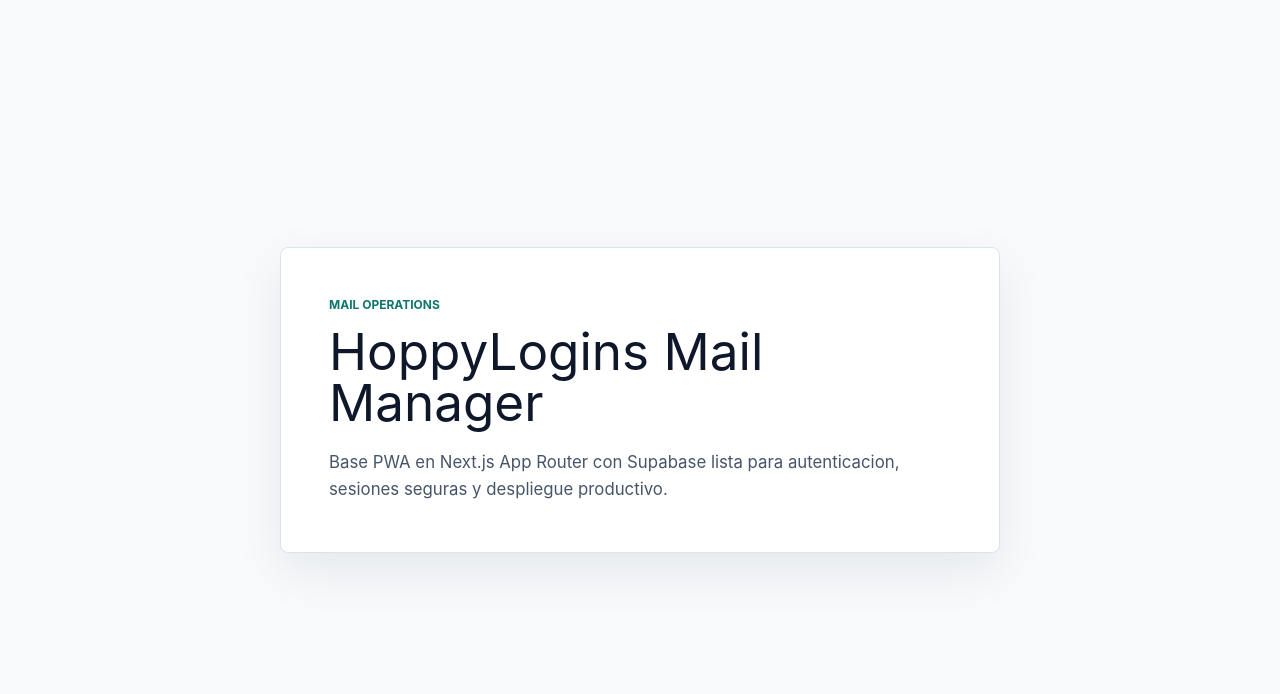
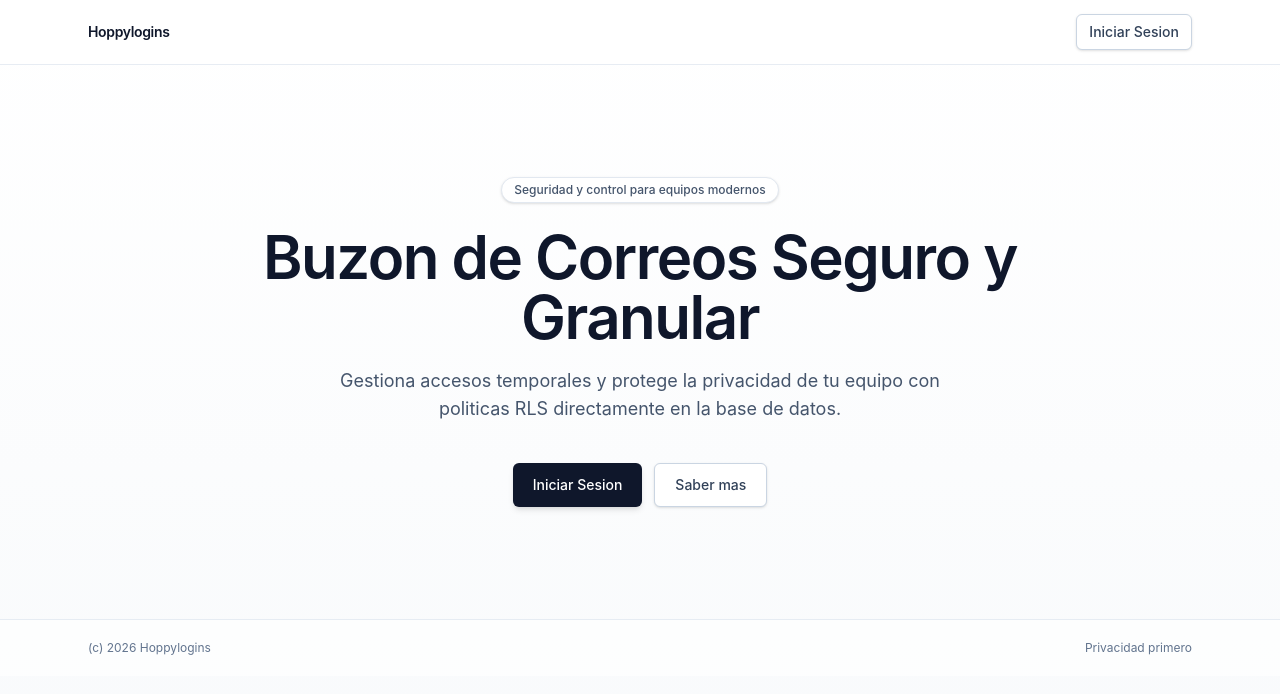
Before and after one commit to tfeeney0/HOPPYLOGINS, a Next.js app: page / in a window 1280 px wide. Shown: the top 694 px of the page. Built offline with nearby package versions, Linux system fonts and the light colour scheme; no server answers.

Commit message:
feat: improve landing page

```diff
--- a/app/page.tsx
+++ b/app/page.tsx
@@ -1,14 +1,88 @@
-export default function Home() {
+import Link from "next/link";
+import { createServerClient } from "@/utils/supabase/server";
+
+type CtaConfig = {
+  href: "/dashboard" | "/login";
+  label: "Ir al Dashboard" | "Iniciar Sesion";
+};
+
+async function getPrimaryCta(): Promise<CtaConfig> {
+  try {
+    const supabase = await createServerClient();
+    const {
+      data: { user }
+    } = await supabase.auth.getUser();
+
+    if (user) {
+      return { href: "/dashboard", label: "Ir al Dashboard" };
+    }
+  } catch {
+    // Public page: fall back to guest CTA if session check fails.
+  }
+
+  return { href: "/login", label: "Iniciar Sesion" };
+}
+
+export default async function HomePage() {
+  const primaryCta = await getPrimaryCta();
+
   return (
-    <main className="shell">
-      <section className="panel" aria-label="Resumen de gestion de correos">
-        <p className="eyebrow">Mail operations</p>
-        <h1>HoppyLogins Mail Manager</h1>
-        <p className="lead">
-          Base PWA en Next.js App Router con Supabase lista para autenticacion,
-          sesiones seguras y despliegue productivo.
-        </p>
-      </section>
-    </main>
+    <div className="min-h-svh bg-gradient-to-b from-white to-slate-50 text-slate-900">
+      <header className="border-b border-slate-200/80 bg-white/80 backdrop-blur">
+        <div className="mx-auto flex h-16 w-full max-w-6xl items-center justify-between px-4 sm:px-6">
+          <Link href="/" className="text-sm font-semibold tracking-tight text-slate-900">
+            Hoppylogins
+          </Link>
+          <Link
+            href={primaryCta.href}
+            className="inline-flex h-9 items-center rounded-md border border-slate-300 bg-white px-3 text-sm font-medium text-slate-700 shadow-sm transition-colors hover:bg-slate-100"
+          >
+            {primaryCta.label}
+          </Link>
+        </div>
+      </header>
+
+      <main>
+        <section
+          id="caracteristicas"
+          className="mx-auto flex w-full max-w-6xl flex-col items-center px-4 py-20 text-center sm:px-6 sm:py-24 lg:py-28"
+        >
+          <span className="inline-flex rounded-full border border-slate-200 bg-white px-3 py-1 text-xs font-medium text-slate-600 shadow-sm">
+            Seguridad y control para equipos modernos
+          </span>
+
+          <h1 className="mt-6 max-w-4xl text-4xl font-semibold tracking-tight text-slate-900 sm:text-5xl lg:text-6xl">
+            Buzon de Correos Seguro y Granular
+          </h1>
+
+          <p className="mt-5 max-w-2xl text-base leading-7 text-slate-600 sm:text-lg">
+            Gestiona accesos temporales y protege la privacidad de tu equipo con
+            politicas RLS directamente en la base de datos.
+          </p>
+
+          <div className="mt-10 flex flex-col items-center gap-3 sm:flex-row">
+            <Link
+              href={primaryCta.href}
+              className="inline-flex h-11 items-center justify-center rounded-md bg-slate-900 px-5 text-sm font-medium text-white shadow-md transition-colors hover:bg-slate-800"
+            >
+              {primaryCta.label}
+            </Link>
+            <Link
+              href="#caracteristicas"
+              className="inline-flex h-11 items-center justify-center rounded-md border border-slate-300 bg-white px-5 text-sm font-medium text-slate-700 shadow-sm transition-colors hover:bg-slate-100"
+            >
+              Saber mas
+            </Link>
+          </div>
+        </section>
+      </main>
+
+      <footer className="border-t border-slate-200/80 bg-white/70">
+        <div className="mx-auto flex w-full max-w-6xl items-center justify-between px-4 py-5 text-xs text-slate-500 sm:px-6">
+          <p>(c) {new Date().getFullYear()} Hoppylogins</p>
+          <p>Privacidad primero</p>
+        </div>
+      </footer>
+    </div>
   );
 }
```
